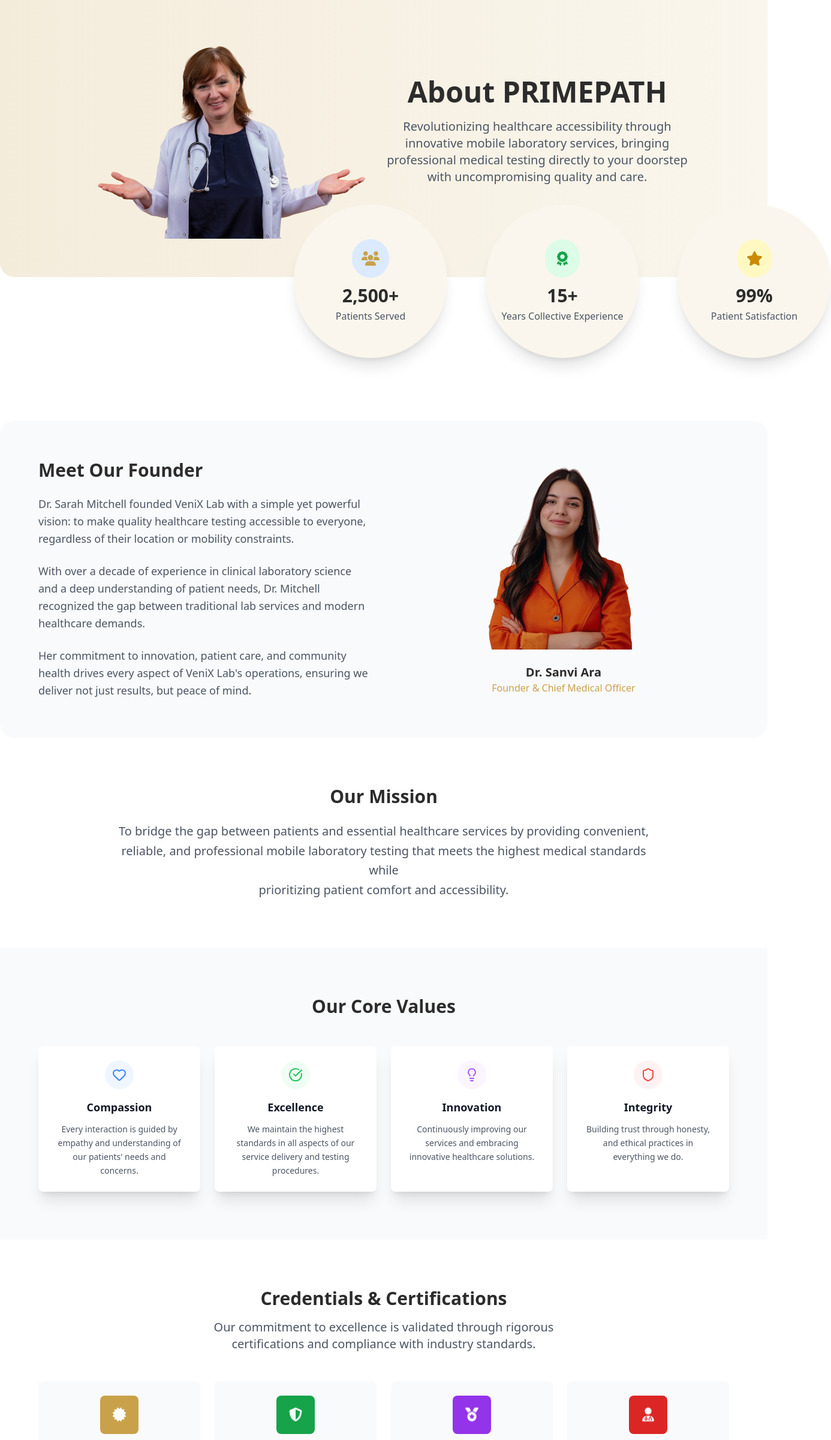
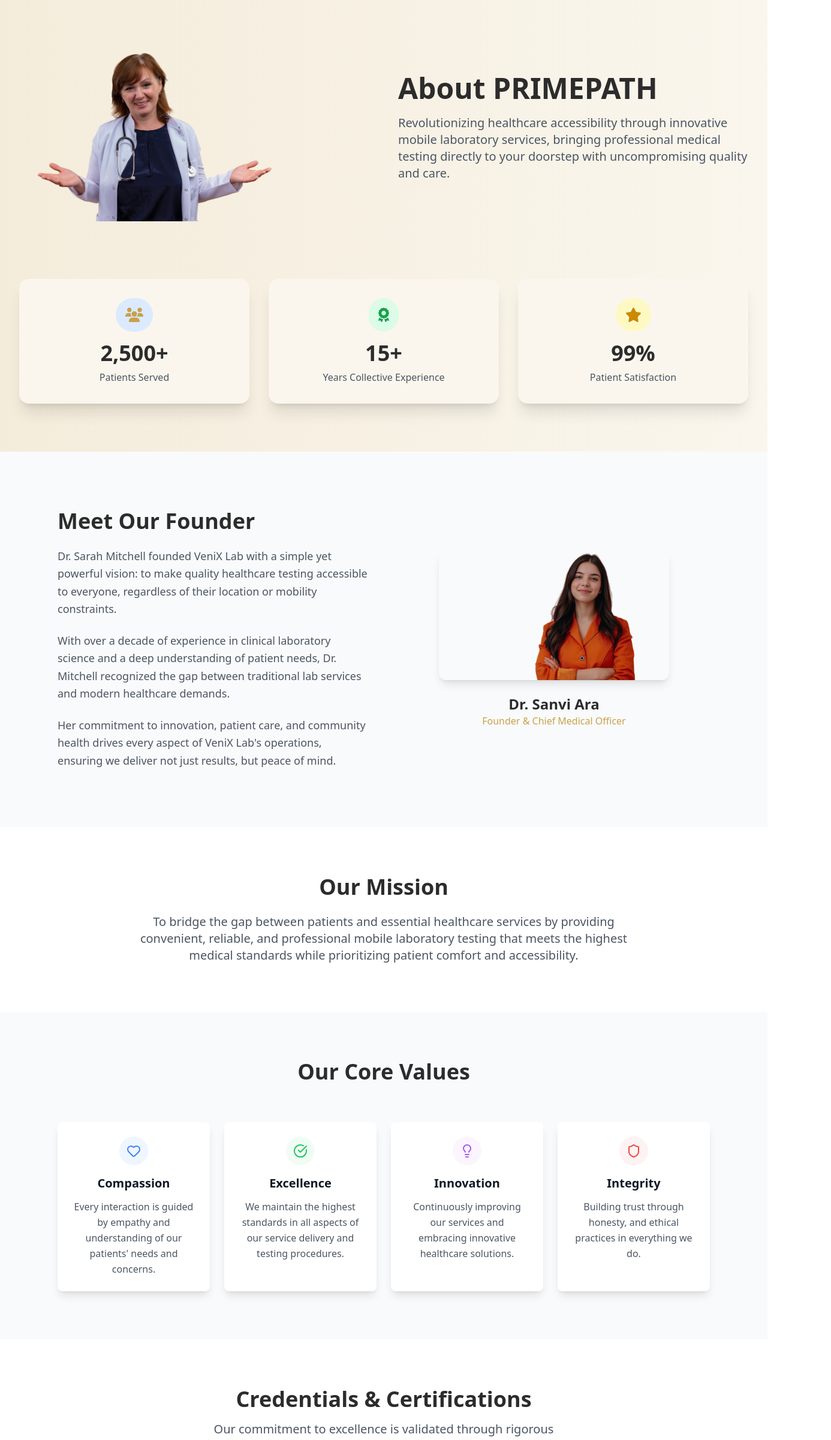
Before and after one commit to Arafat-Bhuiyan/adam, a React (Vite) app: page /about in a window 1280 px wide. Shown: the part 120-2521 px from the top of the page at 60% size, 1386 px wide, since content can reach past the window. Built offline with nearby package versions, Linux system fonts and the light colour scheme.

Commit message:
About full responsive done

```diff
--- a/src/pages/About/Commitment.jsx
+++ b/src/pages/About/Commitment.jsx
@@ -1,27 +1,26 @@
-import { Shield, Users, Lock } from "lucide-react";
 import lock from "../../assets/images/lock.png";
 import privacy from "../../assets/images/privacy.png";
 import monitor from "../../assets/images/monitor.png";
 
 export default function CommitmentConfidentiality() {
   return (
-    <section className="bg-[#FAF6ED] py-16 px-4">
-      <div className="max-w-6xl mx-auto">
-        <h2 className="text-3xl font-bold text-center text-[#2c2c2c] mb-12">
+    <section className="bg-[#FAF6ED] py-16 md:py-20">
+      <div className="max-w-6xl mx-auto px-4 sm:px-6 lg:px-8">
+        <h2 className="text-3xl sm:text-4xl font-bold text-center text-[#2c2c2c] mb-12 md:mb-16">
           Our Commitment to Confidentiality
         </h2>
 
-        <div className="bg-white rounded-2xl shadow-2xl p-8">
+        <div className="bg-white rounded-2xl shadow-xl p-6 sm:p-8">
           <div className="grid md:grid-cols-3 gap-8">
             {/* Secure Data Handling */}
             <div className="text-center">
               <div className="w-16 h-16 bg-[#DBEAFE] rounded-full flex items-center justify-center mx-auto mb-4">
-                <img src={lock} alt="" />
+                <img src={lock} alt="Secure data lock icon" />
               </div>
-              <h3 className="text-lg font-semibold text-[#2c2c2c] mb-3">
+              <h3 className="text-xl font-semibold text-[#2c2c2c] mb-3">
                 Secure Data Handling
               </h3>
-              <p className="text-gray-600 text-sm leading-relaxed">
+              <p className="text-gray-600 text-base leading-relaxed">
                 All patient information is encrypted and stored using
                 industry-leading security protocols.
               </p>
@@ -30,12 +29,12 @@
             {/* Privacy Protection */}
             <div className="text-center">
               <div className="w-16 h-16 bg-[#DCFCE7] rounded-full flex items-center justify-center mx-auto mb-4">
-                <img src={privacy} alt="" />
+                <img src={privacy} alt="Privacy protection shield icon" />
               </div>
-              <h3 className="text-lg font-semibold text-[#2c2c2c] mb-3">
+              <h3 className="text-xl font-semibold text-[#2c2c2c] mb-3">
                 Privacy Protection
               </h3>
-              <p className="text-gray-600 text-sm leading-relaxed">
+              <p className="text-gray-600 text-base leading-relaxed">
                 Strict adherence to HIPAA regulations ensures your personal
                 health information remains confidential.
               </p>
@@ -44,12 +43,12 @@
             {/* Compliance Monitoring */}
             <div className="text-center">
               <div className="w-16 h-16 bg-[#F3E8FF] rounded-full flex items-center justify-center mx-auto mb-4">
-                <img src={monitor} alt="" />
+                <img src={monitor} alt="Compliance monitoring screen icon" />
               </div>
-              <h3 className="text-lg font-semibold text-[#2c2c2c] mb-3">
+              <h3 className="text-xl font-semibold text-[#2c2c2c] mb-3">
                 Compliance Monitoring
               </h3>
-              <p className="text-gray-600 text-sm leading-relaxed">
+              <p className="text-gray-600 text-base leading-relaxed">
                 Regular audits and staff training ensure continuous compliance
                 with privacy regulations.
               </p>
--- a/src/pages/About/CredentialsCertifications.jsx
+++ b/src/pages/About/CredentialsCertifications.jsx
@@ -32,23 +32,23 @@
   ];
 
   return (
-    <section className="bg-white py-20 px-4">
-      <div className="max-w-6xl mx-auto">
-        <div className="text-center mb-12">
-          <h2 className="text-3xl font-bold text-[#2c2c2c] mb-4">
+    <section className="bg-white py-16 md:py-20">
+      <div className="max-w-6xl mx-auto px-4 sm:px-6 lg:px-8">
+        <div className="text-center mb-12 md:mb-16">
+          <h2 className="text-3xl sm:text-4xl font-bold text-[#2c2c2c] mb-4">
             Credentials & Certifications
           </h2>
-          <p className="text-xl text-[#4B5563] max-w-2xl mx-auto">
+          <p className="text-lg sm:text-xl text-[#4B5563] max-w-2xl mx-auto">
             Our commitment to excellence is validated through rigorous
             certifications and compliance with industry standards.
           </p>
         </div>
 
-        <div className="grid grid-cols-1 md:grid-cols-2 lg:grid-cols-4 gap-6">
+        <div className="grid grid-cols-1 sm:grid-cols-2 lg:grid-cols-4 gap-8">
           {credentials.map((credential, index) => (
             <div
               key={index}
-              className="bg-[#F9FAFB] rounded-lg p-6 text-center"
+              className="bg-[#F9FAFB] rounded-lg p-6 text-center shadow-md"
             >
               <div
                 className={`w-16 h-16 ${credential.bgColor} rounded-lg flex items-center justify-center mx-auto mb-4`}
@@ -59,7 +59,7 @@
                   className="w-8 h-8 object-contain"
                 />
               </div>
-              <h3 className="text-lg font-semibold text-gray-900 mb-2">
+              <h3 className="text-xl font-semibold text-gray-900 mb-2">
                 {credential.title}
               </h3>
               <p className="text-sm text-gray-600">
--- a/src/pages/About/Hero.jsx
+++ b/src/pages/About/Hero.jsx
@@ -5,53 +5,73 @@
 import tag from "../../assets/images/tag.svg";
 
 export default function Hero() {
+  const stats = [
+    {
+      icon: people,
+      iconBg: "bg-[#DBEAFE]",
+      value: "2,500+",
+      label: "Patients Served",
+    },
+    {
+      icon: tag,
+      iconBg: "bg-[#DCFCE7]",
+      value: "15+",
+      label: "Years Collective Experience",
+    },
+    {
+      icon: star,
+      iconBg: "bg-[#FEF9C3]",
+      value: "99%",
+      label: "Patient Satisfaction",
+    },
+  ];
+
   return (
-    <section className="bg-gradient-to-r from-[#F4ECDB] to-[#FAF6ED] py-16 px-32 rounded-3xl mb-60 relative">
-      <div className="max-w-7xl mx-auto ">
-        <div className="grid lg:grid-cols-2 items-center">
+    <section className="bg-gradient-to-r from-[#F4ECDB] to-[#FAF6ED] py-12 md:py-16 lg:py-20">
+      <div className="max-w-7xl mx-auto px-4 sm:px-6 lg:px-8">
+        <div className="grid lg:grid-cols-2 gap-12 items-center">
           {/* Left side - Doctor image */}
-          <div className="flex justify-center lg:justify-start">
-            <div className="relative">
-              <img src={dr} alt="Healthcare professional" className="" />
-            </div>
+          <div className="flex justify-center lg:justify-start order-last lg:order-first">
+            <img
+              src={dr}
+              alt="Healthcare professional"
+              className="w-full max-w-md rounded-lg"
+            />
           </div>
 
           {/* Right side - Content */}
-          <div className="text-center">
-            <h2 className="text-5xl font-bold text-[#2C2C2C] mb-5">
+          <div className="text-center lg:text-left">
+            <h2 className="text-4xl sm:text-5xl font-bold text-[#2C2C2C] mb-5">
               About PRIMEPATH
             </h2>
-            <p className="text-gray-600 text-xl">
+            <p className="text-gray-600 text-lg md:text-xl leading-relaxed">
               Revolutionizing healthcare accessibility through innovative mobile
               laboratory services, bringing professional medical testing
               directly to your doorstep with uncompromising quality and care.
             </p>
           </div>
         </div>
+
+        {/* Stats Section */}
+        <div className="grid grid-cols-1 md:grid-cols-3 gap-8 mt-16 md:mt-24">
+          {stats.map((stat, index) => (
+            <div
+              key={index}
+              className="bg-[#FAF6ED] rounded-2xl shadow-xl p-8 flex flex-col gap-2 items-center justify-center text-center"
+            >
+              <div
+                className={`p-4 rounded-full flex items-center justify-center mb-2 ${stat.iconBg}`}
+              >
+                <img src={stat.icon} alt={`${stat.label} icon`} />
+              </div>
+              <p className="text-[#2c2c2c] font-bold text-3xl sm:text-4xl">
+                {stat.value}
+              </p>
+              <p className="text-[#4B5563] text-base">{stat.label}</p>
+            </div>
+          ))}
+        </div>
       </div>
-      <div className="flex gap-16 absolute bottom-[-135px] left-[490px]">
-          <div className="bg-[#FAF6ED] rounded-full w-64 h-64 shadow-xl flex flex-col gap-1 items-center justify-center">
-            <div className="px-4 py-5 bg-[#DBEAFE] rounded-full flex items-center justify-center mb-2">
-              <img src={people}/>
-            </div>
-            <p className="text-[#2c2c2c] font-bold text-3xl">2,500+</p>
-            <p className="text-[#4B5563] text-base">Patients Served</p>
-          </div>
-          <div className="bg-[#FAF6ED] rounded-full w-64 h-64 shadow-xl flex flex-col gap-1 items-center justify-center">
-            <div className="p-5 bg-[#DCFCE7] rounded-full flex items-center justify-center mb-2">
-              <img src={tag}/>
-            </div>
-            <p className="text-[#2c2c2c] font-bold text-3xl">15+</p>
-            <p className="text-[#4B5563] text-base">Years Collective Experience</p>
-          </div>
-          <div className="bg-[#FAF6ED] rounded-full w-64 h-64 shadow-xl flex flex-col gap-1 items-center justify-center">
-            <div className="px-4 py-5 bg-[#FEF9C3] rounded-full flex items-center justify-center mb-2">
-              <img src={star}/>
-            </div>
-            <p className="text-[#2c2c2c] font-bold text-3xl">99%</p>
-            <p className="text-[#4B5563] text-base">Patient Satisfaction</p>
-          </div>
-        </div>
     </section>
   );
 }
--- a/src/pages/About/Insurance.jsx
+++ b/src/pages/About/Insurance.jsx
@@ -3,19 +3,19 @@
 
 export default function InsuranceBonding() {
   return (
-    <section className="bg-white py-16 px-4">
-      <div className="max-w-6xl mx-auto">
-        <h2 className="text-3xl font-bold text-center text-[#2c2c2c] mb-4">Insurance & Bonding</h2>
-        <p className="text-center text-[#4B5563] text-lg mb-12 max-w-2xl mx-auto">
+    <section className="bg-white py-16 md:py-20">
+      <div className="max-w-6xl mx-auto px-4 sm:px-6 lg:px-8">
+        <h2 className="text-3xl sm:text-4xl font-bold text-center text-[#2c2c2c] mb-4">Insurance & Bonding</h2>
+        <p className="text-center text-lg sm:text-xl text-[#4B5563] mb-12 md:mb-16 max-w-2xl mx-auto">
           Comprehensive coverage and bonding provide additional protection and peace of mind for our patients.
         </p>
 
         <div className="grid md:grid-cols-2 gap-8">
           {/* Professional Liability Insurance */}
-          <div className="bg-[#F9FAFB] rounded-xl p-8">
+          <div className="bg-[#F9FAFB] rounded-xl p-6 sm:p-8 shadow-md">
             <div className="flex items-start gap-4">
               <div className="w-12 h-12 bg-[#DBEAFE] rounded-full flex items-center justify-center flex-shrink-0">
-                <img src={Umbrella} alt="" />
+                <img src={Umbrella} alt="Insurance umbrella icon" />
               </div>
               <div>
                 <h3 className="text-xl font-semibold text-[#2c2c2c] mb-3">Professional Liability Insurance</h3>
@@ -27,10 +27,10 @@
           </div>
 
           {/* Surety Bonding */}
-          <div className="bg-[#F9FAFB] rounded-xl p-8">
+          <div className="bg-[#F9FAFB] rounded-xl p-6 sm:p-8 shadow-md">
             <div className="flex items-start gap-4">
               <div className="w-12 h-12 bg-[#DCFCE7] rounded-full flex items-center justify-center flex-shrink-0">
-                <img src={Bonding} alt="" />
+                <img src={Bonding} alt="Surety bonding icon" />
               </div>
               <div>
                 <h3 className="text-xl font-semibold text-[#2c2c2c] mb-3">Surety Bonding</h3>
--- a/src/pages/About/MeetFounder.jsx
+++ b/src/pages/About/MeetFounder.jsx
@@ -2,29 +2,27 @@
 
 export default function MeetFounder() {
   return (
-    <section className="bg-[#F9FAFB] py-16 px-8 rounded-3xl mt-48">
-      <div className="max-w-6xl mx-auto">
+    <section className="bg-[#F9FAFB] py-16 md:py-20 lg:py-24">
+      <div className="max-w-6xl mx-auto px-4 sm:px-6 lg:px-8">
         <div className="grid lg:grid-cols-2 gap-12 items-center">
           {/* Left side - Content */}
-          <div className="text-left">
-            <h2 className="text-3xl font-bold text-[#2c2c2c] mb-6">
+          <div className="text-center lg:text-left">
+            <h2 className="text-3xl sm:text-4xl font-bold text-[#2c2c2c] mb-6">
               Meet Our Founder
             </h2>
 
-            <div className="space-y-6 text-[#4B5563] text-lg leading-relaxed">
+            <div className="space-y-6 text-[#4B5563] text-lg leading-relaxed max-w-xl mx-auto lg:mx-0">
               <p>
                 Dr. Sarah Mitchell founded VeniX Lab with a simple yet powerful
                 vision: to make quality healthcare testing accessible to
                 everyone, regardless of their location or mobility constraints.
               </p>
-
               <p>
                 With over a decade of experience in clinical laboratory science
                 and a deep understanding of patient needs, Dr. Mitchell
                 recognized the gap between traditional lab services and modern
                 healthcare demands.
               </p>
-
               <p>
                 Her commitment to innovation, patient care, and community health
                 drives every aspect of VeniX Lab's operations, ensuring we
@@ -33,15 +31,15 @@
             </div>
           </div>
 
-          {/* Right side - Founder image */}
-          <div className="flex flex-col items-center justify-center gap-6 relative">
+          {/* Right side - Founder image (order changed for mobile) */}
+          <div className="flex flex-col items-center justify-center gap-6 order-first lg:order-last">
             <img
               src={founder}
               alt="Dr. Sanvi Ara - Founder"
-              className="w-64 md:w-80 lg:w-full h-auto object-cover rounded-xl mr-40"
+              className="w-full max-w-xs md:max-w-sm h-auto object-cover rounded-xl shadow-lg"
             />
             <div className="text-center">
-              <p className="text-xl font-semibold text-[#2c2c2c]">
+              <p className="text-2xl font-semibold text-[#2c2c2c]">
                 Dr. Sanvi Ara
               </p>
               <p className="text-base font-medium text-[#C9A14A]">
--- a/src/pages/About/OurCore.jsx
+++ b/src/pages/About/OurCore.jsx
@@ -33,21 +33,21 @@
   ]
 
   return (
-    <section className="bg-gray-50 py-20 px-4">
-      <div className="max-w-6xl mx-auto">
-        <h2 className="text-3xl font-bold text-[#2c2c2c] text-center mb-12">Our Core Values</h2>
+    <section className="bg-gray-50 py-16 md:py-20">
+      <div className="max-w-6xl mx-auto px-4 sm:px-6 lg:px-8">
+        <h2 className="text-3xl sm:text-4xl font-bold text-[#2c2c2c] text-center mb-12 md:mb-16">Our Core Values</h2>
         <div className="grid grid-cols-1 md:grid-cols-2 lg:grid-cols-4 gap-6">
           {values.map((value, index) => {
             const IconComponent = value.icon
             return (
-              <div key={index} className="bg-white rounded-lg p-6 text-center shadow-xl">
+              <div key={index} className="bg-white rounded-lg p-6 text-center shadow-lg">
                 <div
                   className={`w-12 h-12 ${value.bgColor} rounded-full flex items-center justify-center mx-auto mb-4`}
                 >
                   <IconComponent className={`w-6 h-6 ${value.iconColor}`} />
                 </div>
-                <h3 className="text-lg font-semibold text-gray-900 mb-3">{value.title}</h3>
-                <p className="text-sm text-gray-600 leading-relaxed">{value.description}</p>
+                <h3 className="text-xl font-semibold text-gray-900 mb-3">{value.title}</h3>
+                <p className="text-base text-gray-600 leading-relaxed">{value.description}</p>
               </div>
             )
           })}
--- a/src/pages/About/OurMission.jsx
+++ b/src/pages/About/OurMission.jsx
@@ -1,11 +1,11 @@
 export default function OurMission() {
   return (
-    <section className="bg-white py-20 px-4">
-      <div className="max-w-4xl mx-auto text-center">
-        <h2 className="text-3xl font-bold text-[#2c2c2c] mb-6">Our Mission</h2>
-        <p className="text-xl text-[#4B5563] leading-relaxed max-w-5xl mx-auto">
+    <section className="bg-white py-16 md:py-20">
+      <div className="max-w-4xl mx-auto text-center px-4 sm:px-6 lg:px-8">
+        <h2 className="text-3xl sm:text-4xl font-bold text-[#2c2c2c] mb-6">Our Mission</h2>
+        <p className="text-lg sm:text-xl text-[#4B5563] leading-relaxed">
           To bridge the gap between patients and essential healthcare services by providing convenient, reliable, and
-          professional mobile laboratory testing that meets the highest medical standards while <br /> prioritizing patient
+          professional mobile laboratory testing that meets the highest medical standards while prioritizing patient
           comfort and accessibility.
         </p>
       </div>
```
